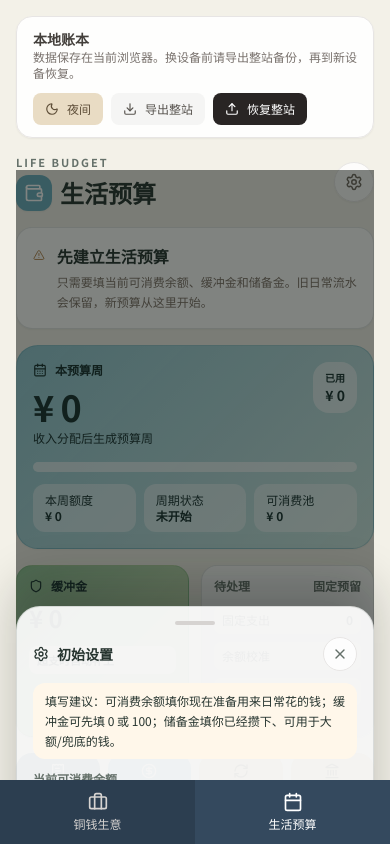
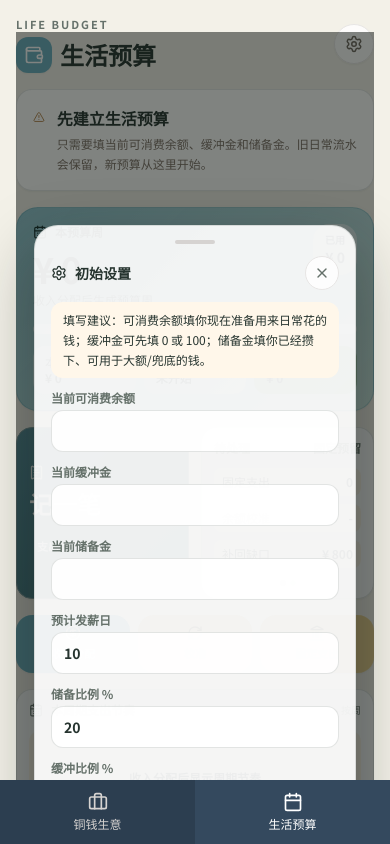
Before and after one commit to mianfeng/Daily-Ledger-, a React (Vite) app: page / in a window 390 px wide. Built offline with nearby package versions, Linux system fonts and the light colour scheme.

Commit message:
Refine life budget mobile UI

```diff
--- a/App.tsx
+++ b/App.tsx
@@ -110,6 +110,42 @@ const App: React.FC = () => {
     }
   };
 
+  const appControls = (
+    <div className="flex flex-wrap gap-2">
+      <button
+        onClick={() => setTheme((prev) => (prev === 'dark' ? 'light' : 'dark'))}
+        className={`flex items-center gap-2 px-3 py-2 text-xs rounded-lg transition-colors ${
+          theme === 'dark'
+            ? 'bg-white/10 text-stone-100 hover:bg-white/15'
+            : 'bg-[#e9dcc4] text-[#5d4d37] hover:bg-[#dfcda9]'
+        }`}
+      >
+        {theme === 'dark' ? <Sun size={14} /> : <Moon size={14} />}
+        {theme === 'dark' ? '日间' : '夜间'}
+      </button>
+      <button
+        onClick={handleExportBackup}
+        className={`flex items-center gap-2 px-3 py-2 text-xs rounded-lg transition-colors ${
+          theme === 'dark'
+            ? 'bg-white/10 text-stone-100 hover:bg-white/15'
+            : 'bg-stone-100 text-stone-600 hover:bg-stone-200'
+        }`}
+      >
+        <Download size={14} /> 导出整站
+      </button>
+      <label className="flex items-center gap-2 px-3 py-2 text-xs text-white bg-stone-800 rounded-lg hover:bg-stone-900 transition-colors cursor-pointer">
+        <Upload size={14} /> 恢复整站
+        <input
+          ref={backupInputRef}
+          type="file"
+          hidden
+          accept=".json"
+          onChange={handleImportBackup}
+        />
+      </label>
+    </div>
+  );
+
   return (
     <div
       className={`flex min-h-screen transition-colors ${
@@ -174,6 +210,7 @@ const App: React.FC = () => {
       </nav>
 
       <main className="flex-1 p-4 md:p-8 max-w-4xl mx-auto w-full pb-20 md:pb-8 overflow-y-auto h-screen scrollbar-hide">
+        {currentView === ViewType.COPPER && (
           <div
             className={`mb-4 md:mb-6 rounded-2xl px-4 py-3 shadow-sm transition-colors ${
             theme === 'dark'
@@ -188,46 +225,16 @@ const App: React.FC = () => {
                   数据保存在当前浏览器。换设备前请导出整站备份，再到新设备恢复。
                 </div>
               </div>
-            <div className="flex gap-2">
-              <button
-                onClick={() => setTheme((prev) => (prev === 'dark' ? 'light' : 'dark'))}
-                className={`flex items-center gap-2 px-3 py-2 text-xs rounded-lg transition-colors ${
-                  theme === 'dark'
-                    ? 'bg-white/10 text-stone-100 hover:bg-white/15'
-                    : 'bg-[#e9dcc4] text-[#5d4d37] hover:bg-[#dfcda9]'
-                }`}
-              >
-                {theme === 'dark' ? <Sun size={14} /> : <Moon size={14} />}
-                {theme === 'dark' ? '日间' : '夜间'}
-              </button>
-              <button
-                onClick={handleExportBackup}
-                className={`flex items-center gap-2 px-3 py-2 text-xs rounded-lg transition-colors ${
-                  theme === 'dark'
-                    ? 'bg-white/10 text-stone-100 hover:bg-white/15'
-                    : 'bg-stone-100 text-stone-600 hover:bg-stone-200'
-                }`}
-              >
-                <Download size={14} /> 导出整站
-              </button>
-              <label className="flex items-center gap-2 px-3 py-2 text-xs text-white bg-stone-800 rounded-lg hover:bg-stone-900 transition-colors cursor-pointer">
-                <Upload size={14} /> 恢复整站
-                <input
-                  ref={backupInputRef}
-                  type="file"
-                  hidden
-                  accept=".json"
-                  onChange={handleImportBackup}
-                />
-              </label>
+              {appControls}
             </div>
           </div>
-        </div>
+        )}
 
         {currentView === ViewType.COPPER ? (
           <CopperShop data={ledger.copper} setData={setCopperData} />
         ) : (
           <DailyLedger
+            appControls={appControls}
             data={ledger.daily}
             setData={setDailyData}
             theme={theme}
--- a/components/DailyLedger.tsx
+++ b/components/DailyLedger.tsx
@@ -12,7 +12,6 @@ import {
   ReceiptText,
   RefreshCw,
   Settings,
-  Shield,
   Tag,
   Upload,
   Utensils,
@@ -45,6 +44,7 @@ interface DailyLedgerProps {
   data: DailyData;
   setData: React.Dispatch<React.SetStateAction<DailyData>>;
   theme: 'light' | 'dark';
+  appControls?: React.ReactNode;
 }
 
 type Panel =
@@ -134,7 +134,12 @@ const BottomSheet: React.FC<{
   </div>
 );
 
-export const DailyLedger: React.FC<DailyLedgerProps> = ({ data, setData, theme }) => {
+export const DailyLedger: React.FC<DailyLedgerProps> = ({
+  appControls,
+  data,
+  setData,
+  theme,
+}) => {
   const today = getTodayDate();
   const snapshot = useMemo(() => getBudgetSnapshot(data, today), [data, today]);
   const { budget, cycle, week } = snapshot;
@@ -196,6 +201,13 @@ export const DailyLedger: React.FC<DailyLedgerProps> = ({ data, setData, theme }
   );
   const cycleSummaries = useMemo(() => getBudgetCycleSummaries(data), [data]);
   const currentCycleSummary = cycleSummaries[0];
+  const weeklyChartMax = Math.max(
+    1,
+    ...(currentCycleSummary?.weeks ?? []).flatMap((item) => [
+      item.allowance,
+      item.spent,
+    ]),
+  );
 
   const getWeekStatus = (startDate: string, endDate: string) => {
     if (startDate > today) {
@@ -455,10 +467,10 @@ export const DailyLedger: React.FC<DailyLedgerProps> = ({ data, setData, theme }
                 {snapshot.isExtended ? '延长期' : cycle ? '进行中' : '未开始'}
               </div>
             </button>
-            <div className="rounded-xl bg-white/45 px-3 py-2">
-              <div className="text-[#657b7a]">可消费池</div>
+            <div className="life-week-buffer-chip rounded-xl bg-white/45 px-3 py-2">
+              <div className="text-[#657b7a]">缓冲金</div>
               <div className="font-black text-[#30413f]">
-                {formatAmount(actualBookBalance)}
+                {formatAmount(budget.pockets.buffer)}
               </div>
             </div>
           </div>
@@ -467,18 +479,19 @@ export const DailyLedger: React.FC<DailyLedgerProps> = ({ data, setData, theme }
       </section>
 
       <section className="grid grid-cols-2 gap-3">
-        <div className="life-buffer-card rounded-2xl border border-[#c9d7ca] bg-[#e4ecdf] p-3 shadow-sm">
-          <div className="flex items-center gap-2 text-xs font-bold text-[#6f806a]">
-            <Shield size={14} />
-            缓冲金
+        <button
+          onClick={() => openPanel('expense')}
+          className="life-primary-entry rounded-2xl border border-[#7d999d] bg-[#4f7f8c] p-3 text-left text-white shadow-sm transition active:scale-[0.98]"
+        >
+          <div className="flex items-center gap-2 text-xs font-bold text-white/85">
+            <ReceiptText size={15} />
+            快速记录
           </div>
-          <div className="mt-2 text-2xl font-black text-[#3f563d]">
-            {formatAmount(budget.pockets.buffer)}
+          <div className="mt-2 text-2xl font-black">记一笔</div>
+          <div className="mt-3 rounded-lg bg-white/18 px-2 py-1.5 text-[11px] font-bold">
+            支出优先入口
           </div>
-          <div className="mt-3 life-soft-row rounded-lg bg-white/40 px-2 py-1.5 text-[11px] font-bold text-[#6f806a]">
-            超支时自动补上
-          </div>
-        </div>
+        </button>
 
         <SectionShell className="overflow-hidden p-3">
           <div className="flex items-center justify-between gap-2">
@@ -547,13 +560,7 @@ export const DailyLedger: React.FC<DailyLedgerProps> = ({ data, setData, theme }
         </SectionShell>
       </section>
 
-      <section className="grid grid-cols-4 gap-2">
-        <button
-          onClick={() => openPanel('expense')}
-          className={`${quickActionClass} bg-[#3f4842] text-white`}
-        >
-          <ReceiptText size={16} /> 记支出
-        </button>
+      <section className="grid grid-cols-3 gap-2">
         <button
           onClick={() => openPanel('income')}
           className={`${quickActionClass} bg-[#8aa0a2] text-white`}
@@ -582,25 +589,35 @@ export const DailyLedger: React.FC<DailyLedgerProps> = ({ data, setData, theme }
           </h2>
           <span className="text-[10px] text-stone-400">按周</span>
         </div>
-        <div className="mt-3 flex h-28 items-end gap-2">
+        {(currentCycleSummary?.weeks.length ?? 0) > 0 ? (
+          <div className="mt-3 flex h-36 gap-2">
+            <div className="flex w-12 flex-col justify-between pb-5 pt-5 text-right text-[9px] font-bold text-stone-400">
+              <span>{formatAmount(weeklyChartMax)}</span>
+              <span>¥ 0</span>
+            </div>
+            <div className="relative flex min-w-0 flex-1 items-end gap-2 border-b border-l border-stone-200 pb-5 pl-2">
+              <div className="pointer-events-none absolute left-2 right-0 top-5 border-t border-dashed border-stone-200" />
               {(currentCycleSummary?.weeks ?? []).map((item) => {
                 const weekStatus = getWeekStatus(item.startDate, item.endDate);
-            const spentPercent =
-              item.allowance > 0
-                ? Math.min(100, Math.round((item.spent / item.allowance) * 100))
-                : 0;
-            const barHeight = weekStatus === 'future' ? 48 : Math.max(18, spentPercent);
+                const displayValue = weekStatus === 'future' ? item.allowance : item.spent;
+                const barHeight = Math.max(
+                  8,
+                  Math.round((displayValue / weeklyChartMax) * 100),
+                );
 
                 return (
                   <button
                     key={`${item.startDate}-${item.endDate}`}
                     onClick={() => openPanel('cycle')}
-                className="flex min-w-0 flex-1 flex-col items-center gap-1"
+                    className="relative z-10 flex h-full min-w-0 flex-1 flex-col items-center justify-end gap-1"
                     title={`第 ${item.index + 1} 周`}
                   >
-                <div className="flex h-20 w-full items-end rounded-xl bg-[#f8f4ec] px-1.5 pb-1.5">
+                    <span className="text-[9px] font-bold text-stone-400">
+                      {formatAmount(displayValue)}
+                    </span>
+                    <div className="flex h-20 w-full items-end rounded-lg bg-[#f8f4ec] px-1.5 pb-1.5">
                       <div
-                    className={`w-full rounded-lg ${
+                        className={`w-full rounded-md ${
                           weekStatus === 'future'
                             ? 'bg-[#d9b76c]/65'
                             : weekStatus === 'current'
@@ -616,12 +633,16 @@ export const DailyLedger: React.FC<DailyLedgerProps> = ({ data, setData, theme }
                   </button>
                 );
               })}
-          {(currentCycleSummary?.weeks.length ?? 0) === 0 && (
-            <div className="flex h-full w-full items-center justify-center rounded-xl bg-[#f8f4ec] text-xs font-bold text-stone-500">
+              <span className="absolute bottom-0 right-0 translate-y-5 text-[10px] font-bold text-stone-400">
+                周
+              </span>
+            </div>
+          </div>
+        ) : (
+          <div className="mt-3 flex h-24 w-full items-center justify-center rounded-xl bg-[#f8f4ec] text-xs font-bold text-stone-500">
             收入分配后显示周期节奏
           </div>
         )}
-        </div>
       </SectionShell>
 
       {panel === 'cycle' && (
@@ -866,6 +887,12 @@ export const DailyLedger: React.FC<DailyLedgerProps> = ({ data, setData, theme }
           {settingsSaved && (
             <div className="mt-2 text-center text-xs font-bold text-[#6f8b6b]">
               已保存设置
+            </div>
+          )}
+          {appControls && (
+            <div className="mt-4 border-t border-stone-200 pt-3">
+              <div className="mb-2 text-xs font-black text-stone-500">账本与外观</div>
+              {appControls}
             </div>
           )}
         </BottomSheet>
--- a/index.css
+++ b/index.css
@@ -40,11 +40,11 @@ body {
 
 @keyframes sheetSlideUp {
   from {
-    transform: translateY(100%);
+    transform: translateY(16px) scale(0.98);
   }
 
   to {
-    transform: translateY(0);
+    transform: translateY(0) scale(1);
   }
 }
 
@@ -260,24 +260,25 @@ body {
 .life-sheet-overlay {
   position: fixed;
   inset: 0;
-  z-index: 60;
+  z-index: 80;
   display: flex;
-  align-items: flex-end;
+  align-items: center;
   justify-content: center;
+  padding: 18px;
   background: rgba(13, 18, 15, 0.52);
   animation: sheetIn 0.18s ease-out;
 }
 
 .life-sheet {
-  width: min(100%, 42rem);
-  max-height: min(78vh, 720px);
+  width: min(100%, 40rem);
+  max-height: min(82vh, 720px);
   overflow-y: auto;
   border: 1px solid var(--life-border);
-  border-radius: 24px 24px 0 0;
+  border-radius: 24px;
   background: var(--life-surface);
   color: var(--life-text);
-  padding: 14px 16px calc(18px + env(safe-area-inset-bottom));
-  box-shadow: 0 -24px 48px rgba(21, 26, 22, 0.24);
+  padding: 14px 16px 18px;
+  box-shadow: 0 24px 64px rgba(21, 26, 22, 0.34);
   animation: sheetSlideUp 0.22s ease-out;
 }
 
@@ -288,3 +289,17 @@ body {
 .life-action-button {
   min-width: 0;
 }
+
+.life-week-buffer-chip {
+  background: rgba(130, 178, 129, 0.62);
+}
+
+.life-budget-dark .life-week-buffer-chip {
+  background: rgba(76, 126, 80, 0.72);
+}
+
+.life-primary-entry {
+  background:
+    linear-gradient(135deg, rgba(82, 139, 153, 0.96), rgba(57, 105, 113, 0.98)),
+    #4f7f8c;
+}
```
Lines whose indentation alone changed are shown as unchanged.
